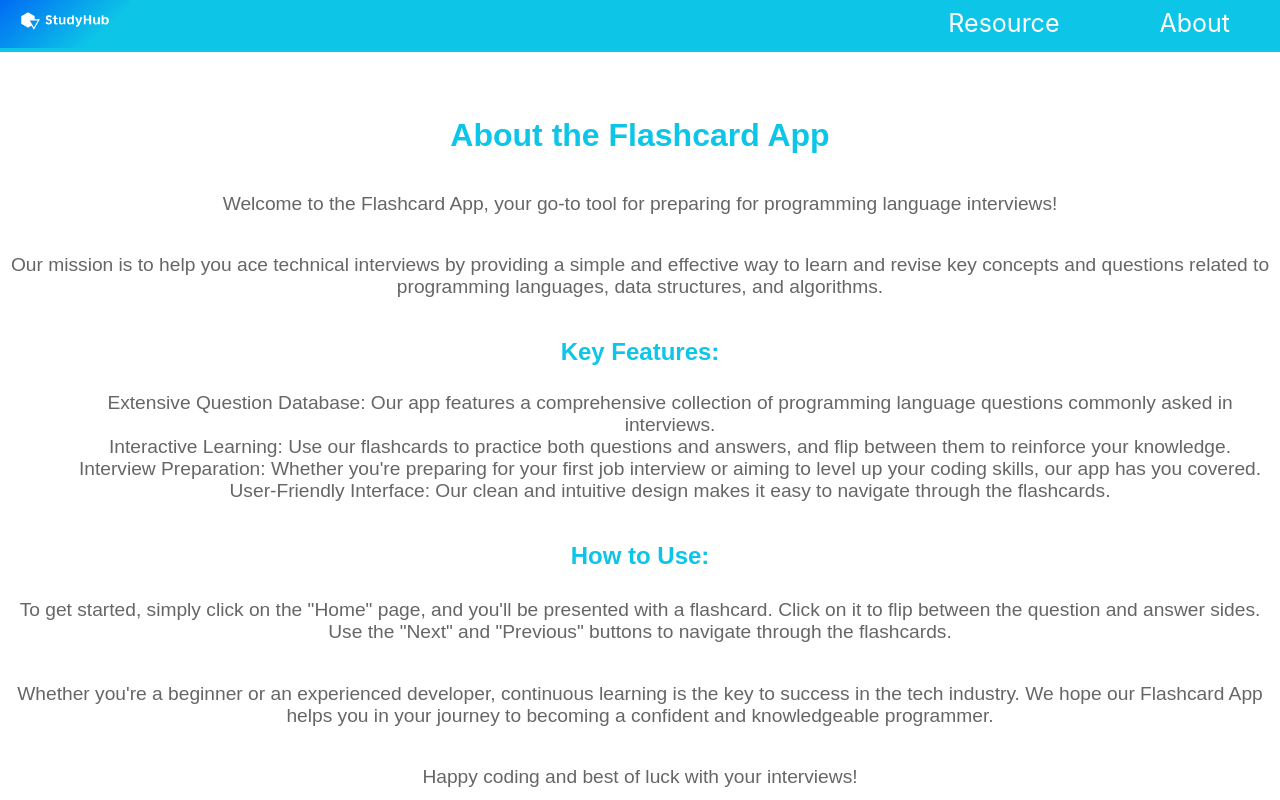
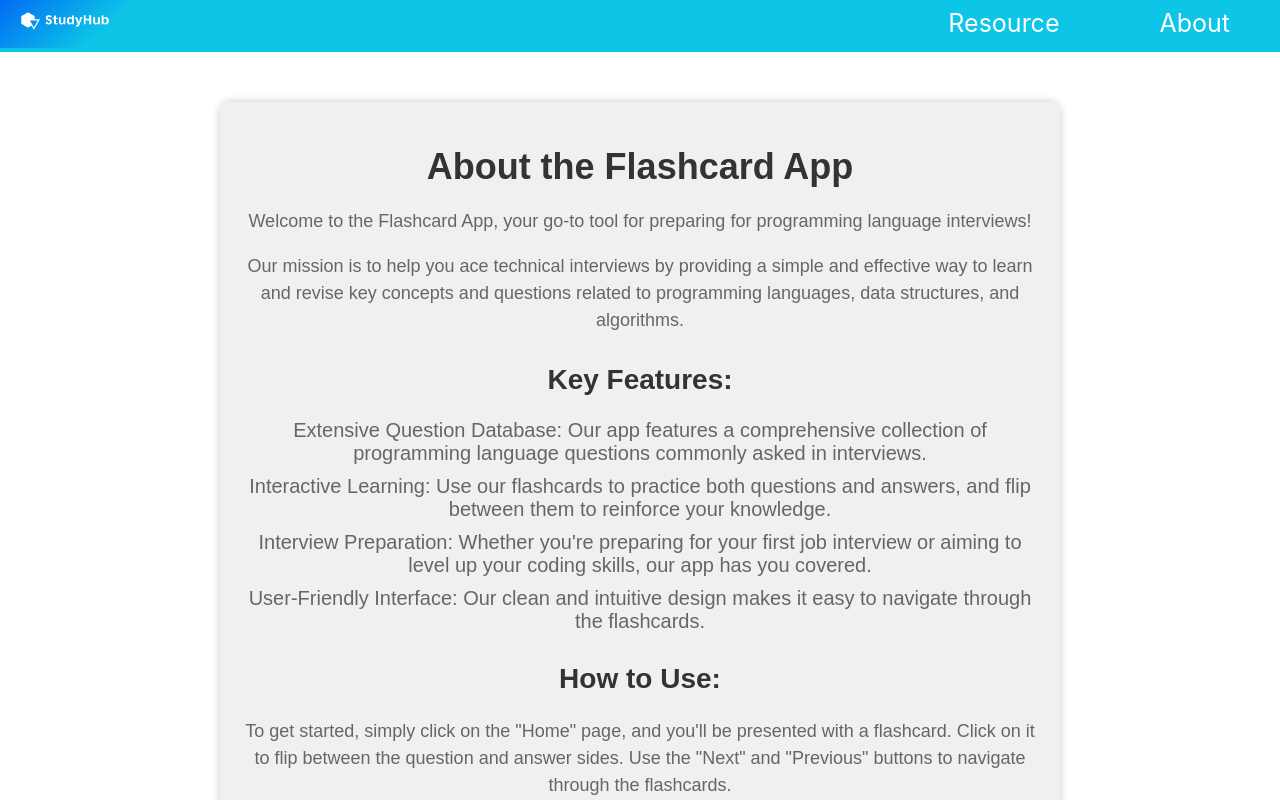
Before and after one commit to AleksBulajic/study-flashcards, a React (Create React App) app: page /about in a window 1280 px wide. Shown: the top 800 px of the page. Built offline with nearby package versions, Linux system fonts and the light colour scheme; the HTML template or start-up script is replaced by a standard one.

Commit message:
added some sample info on about and resource page

```diff
--- a/src/components/Flashcard/FlashCard.css
+++ b/src/components/Flashcard/FlashCard.css
@@ -28,7 +28,7 @@
 .flashcard h2 {
   font-size: 24px;
   margin-bottom: 12px;
-  color: #333;
+  color: #0dc5e7;
 }
 
 .flashcard p {
--- a/src/pages/Home/Home.jsx
+++ b/src/pages/Home/Home.jsx
@@ -6,8 +6,8 @@ import AddQuestion from "../../components/Add-question/AddQuestion";
 function Home() {
   return (
     <div className="home-container">
+      <AddQuestion />
       <FlashCard />
-      <AddQuestion />
     </div>
   );
 }
--- a/src/pages/about/About.css
+++ b/src/pages/about/About.css
@@ -1,41 +1,52 @@
 /* About.css */
 
 .centered-div {
-  display: flex;
-  flex-direction: column;
-  align-items: center;
-  justify-content: center;
-  height: 100vh;
+  background-color: #f0f0f0;
+  padding: 20px;
   text-align: center;
+  border-radius: 10px;
+  box-shadow: 0px 0px 10px rgba(0, 0, 0, 0.2);
+  max-width: 800px;
+  margin: auto;
+  margin-top: 50px;
   font-family: Arial, sans-serif;
 }
 
-h1 {
-  font-size: 2rem;
-  margin-bottom: 20px;
-  color: #0dc5e7;
-}
-
-p {
-  font-size: 1.2rem;
-  margin-bottom: 20px;
-  color: #666;
-}
-
-h2 {
-  font-size: 1.5rem;
-  margin-top: 20px;
-  margin-bottom: 10px;
-  color: #0dc5e7;
-}
-
-ul {
-  list-style-type: none;
-  margin-left: 20px;
+.centered-div h1 {
+  font-size: 36px;
+  color: #333;
   margin-bottom: 20px;
 }
 
-li {
-  font-size: 1.2rem;
+.centered-div p {
+  font-size: 18px;
   color: #666;
+  line-height: 1.5;
 }
+
+.centered-div h2 {
+  font-size: 28px;
+  color: #333;
+  margin-top: 30px;
+}
+
+.centered-div ul {
+  list-style-type: none;
+  padding: 0;
+}
+
+.centered-div li {
+  font-size: 20px;
+  color: #666;
+  margin-bottom: 10px;
+}
+
+.centered-div a {
+  text-decoration: none;
+  color: #0074d9;
+  transition: color 0.3s ease-in-out;
+}
+
+.centered-div a:hover {
+  color: #0056b3;
+}
--- a/src/pages/source/Source.css
+++ b/src/pages/source/Source.css
@@ -1,6 +1,52 @@
-.source-container{
-    display: flex;
-    justify-content: center;
-    align-items: center;
-    height: 100vh;
-  }
+/* Source.css */
+
+.source-container {
+  background-color: #f0f0f0;
+  padding: 20px;
+  text-align: center;
+  border-radius: 10px;
+  box-shadow: 0px 0px 10px rgba(0, 0, 0, 0.2);
+  max-width: 800px;
+  margin: auto;
+  margin-top: 50px;
+  font-family: Arial, sans-serif;
+}
+
+.source-container h1 {
+  font-size: 36px;
+  color: #333;
+  margin-bottom: 20px;
+}
+
+.source-container p {
+  font-size: 18px;
+  color: #666;
+  line-height: 1.5;
+}
+
+.source-container h2 {
+  font-size: 28px;
+  color: #333;
+  margin-top: 30px;
+}
+
+.source-container ul {
+  list-style-type: none;
+  padding: 0;
+}
+
+.source-container li {
+  font-size: 20px;
+  color: #0074d9;
+  margin-bottom: 10px;
+}
+
+.source-container a {
+  text-decoration: none;
+  color: #0074d9;
+  transition: color 0.3s ease-in-out;
+}
+
+.source-container a:hover {
+  color: #0056b3;
+}
--- a/src/pages/source/Source.jsx
+++ b/src/pages/source/Source.jsx
@@ -1,10 +1,25 @@
-import React from 'react'
+import React from 'react';
 import "./Source.css";
 
 function Source() {
   return (
-    <div className='source-container'>This is the RESOURCE Page</div>
-  )
+    <div className='source-container'>
+      <h1>Welcome to the Resource Page</h1>
+      <p>
+        This page is dedicated to providing valuable resources for our users. Whether you're a developer, student, or simply looking for information, you'll find helpful content here.
+      </p>
+      <h2>Resource Categories</h2>
+      <ul>
+        <li>Programming Tutorials</li>
+        <li>Educational Videos</li>
+        <li>Useful Tools and Libraries</li>
+        <li>Articles and Blogs</li>
+      </ul>
+      <p>
+        Explore the various categories and discover a wealth of knowledge to help you succeed in your endeavors.
+      </p>
+    </div>
+  );
 }
 
-export default Source
+export default Source;
```
Also changed, not shown: src/components/Add-question/AddQuestion.css (+65 -0 lines).
